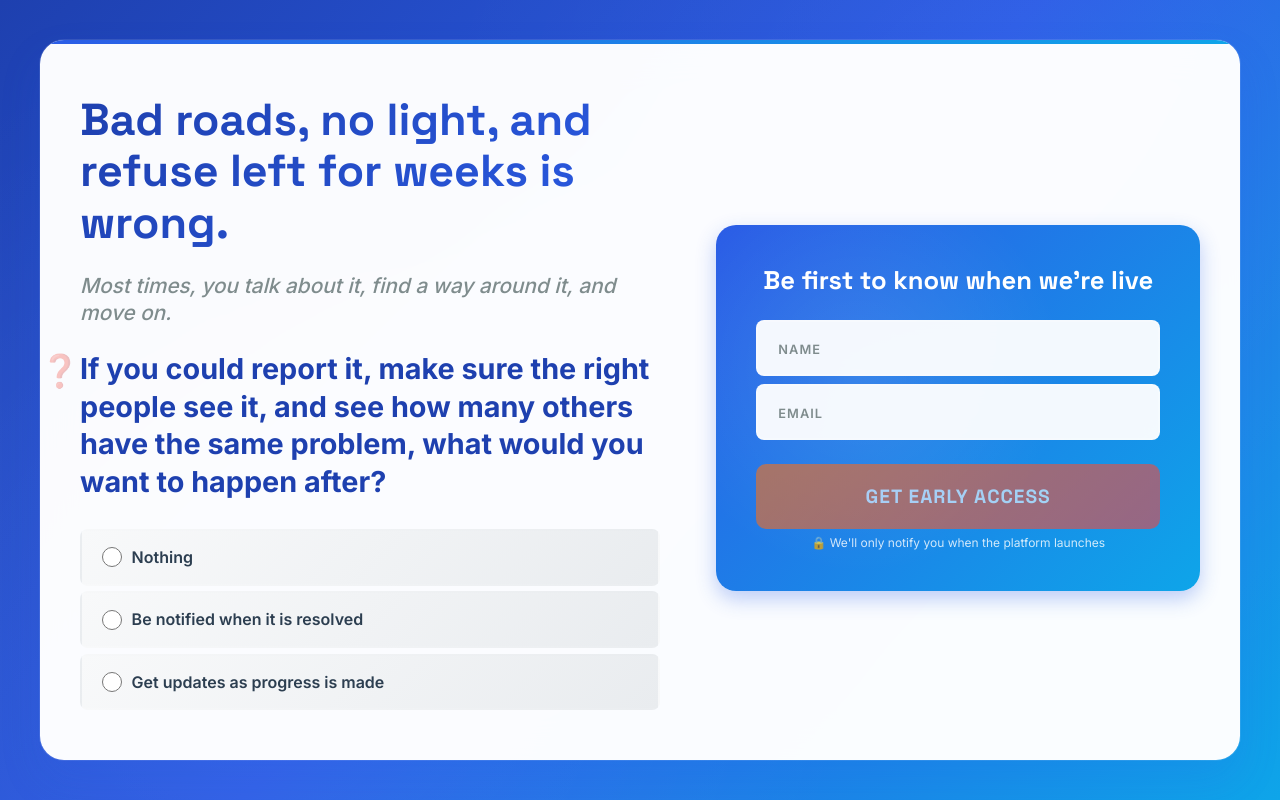
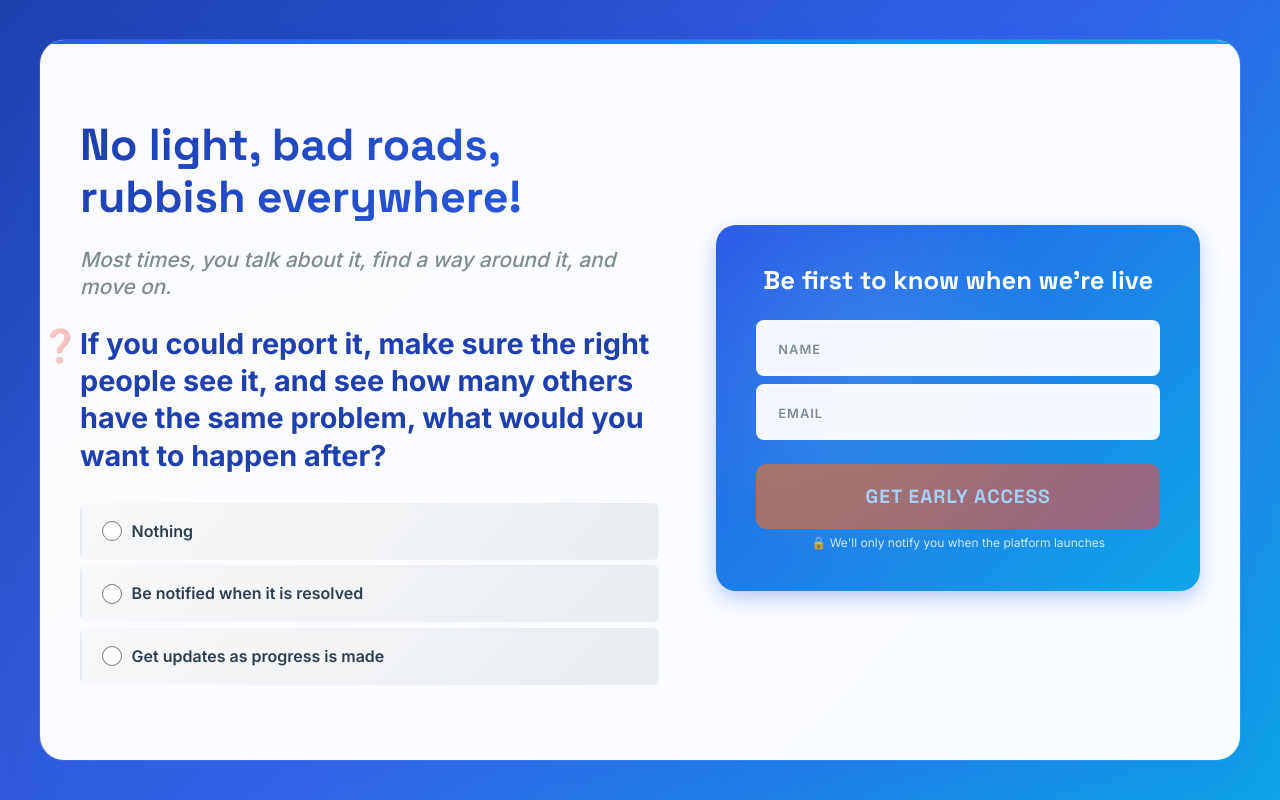
Before and after one commit to Festorah/tpsq_backend, a Django app: page / in a window 1280 px wide. Run offline with Django 5.2, Linux system fonts and the light colour scheme.

Commit message:
landing page updated for no lights

```diff
--- a/core/templates/core/new_landing_cisd.html
+++ b/core/templates/core/new_landing_cisd.html
@@ -637,7 +637,7 @@
             <div class="content-wrapper">
                 <div class="left-section">
                     <div class="problem-statement">
-                        Bad roads, no light, and refuse left for weeks is wrong.
+                        No light, bad roads, rubbish everywhere!
                     </div>
 
                     <div class="current-behavior">
```
